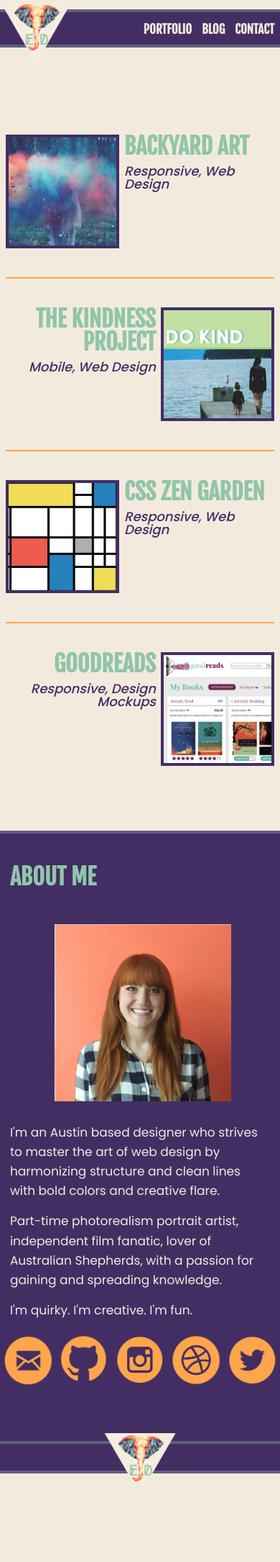
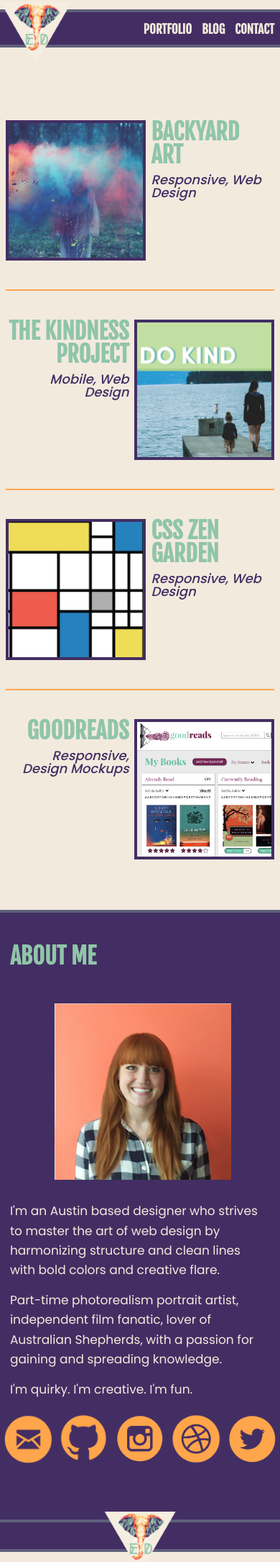
Before and after one commit to staceyatx/staceyatx-github.io, a Jekyll site: the page built from index.html, in a window 390 px wide. Shown: the whole page at 72% size. Built offline with Jekyll 4.4.1, drawn with Linux system fonts in a browser that asks for light colours; nearby versions of some CDN libraries; before the commit the page ends 2061 px from its top, so only the background shows below that.

Commit message:
changes made to home small screen

```diff
--- a/css/main.scss
+++ b/css/main.scss
@@ -116,7 +116,7 @@
 
 .work {
 	max-width: 515px;
-	padding: 50px 1%;
+	padding: 30px 1%;
 	margin: 0 auto;
 	width: 98%;
 	box-sizing: border-box;
@@ -156,7 +156,7 @@
 			padding: 40px 0 40px 0;
 
 			.image-wrapper {
-				width: 40%;
+				width: 50%;
 			}
 		}
 
```
